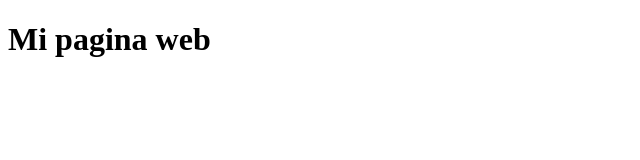
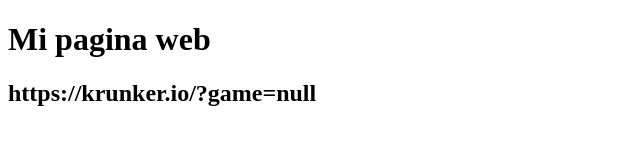
Before and after one commit to RubenVS44/RubenVS44.github.io, a plain HTML site: page index.html in a window 1280 px wide. Shown: the whole page, without its empty margins (0-640 px from the left). Drawn offline with Linux system fonts and the light colour scheme.

Commit message:
Update index.html

```diff
--- a/index.html
+++ b/index.html
@@ -8,4 +8,6 @@
 <body>
     <h1>Mi pagina web</h1>
 </body>
+    <h2>https://krunker.io/?game=null</h2>
+
 </html>
```
